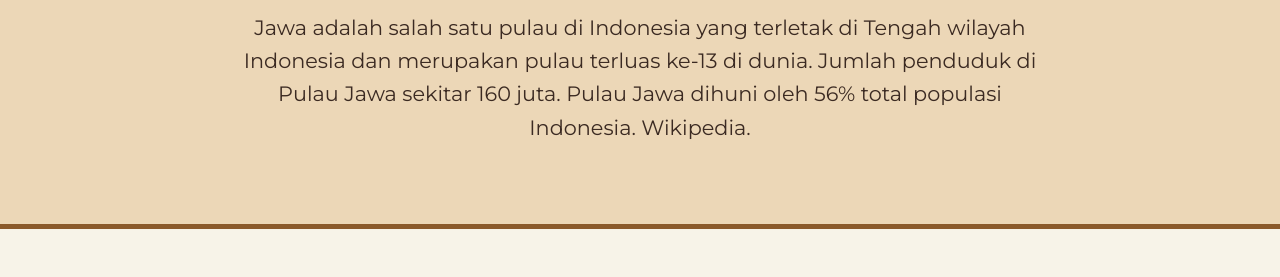
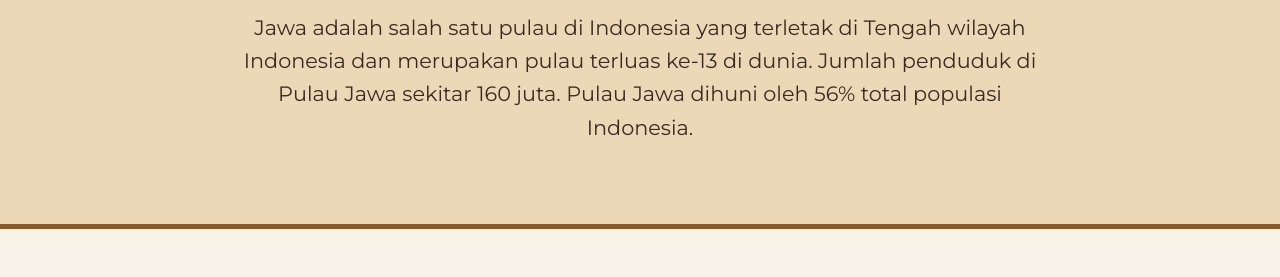
Before and after one commit to zahrarajwa-creator/NUSANTARA-ELISE, a plain HTML site: page pages/jawa.html in a window 1280 px wide. Shown: the part 261-538 px from the top of the page. Drawn offline with nearby package versions, Linux system fonts and the light colour scheme.

Commit message:
Fix HTML formatting and structure for jawa.html

```diff
--- a/pages/jawa.html
+++ b/pages/jawa.html
@@ -27,7 +27,7 @@
     <main>
         <section class="province-hero">
             <h1>Jawa</h1>
-            <p>Jawa adalah salah satu pulau di Indonesia yang terletak di Tengah wilayah Indonesia dan merupakan pulau terluas ke-13 di dunia. Jumlah penduduk di Pulau Jawa sekitar 160 juta. Pulau Jawa dihuni oleh 56% total populasi Indonesia. Wikipedia.</p>
+            <p>Jawa adalah salah satu pulau di Indonesia yang terletak di Tengah wilayah Indonesia dan merupakan pulau terluas ke-13 di dunia. Jumlah penduduk di Pulau Jawa sekitar 160 juta. Pulau Jawa dihuni oleh 56% total populasi Indonesia. </p>
         </section>
 
         <section class="content-section">
@@ -70,4 +70,5 @@
     </footer>
 
 </body>
+
 </html>
```
